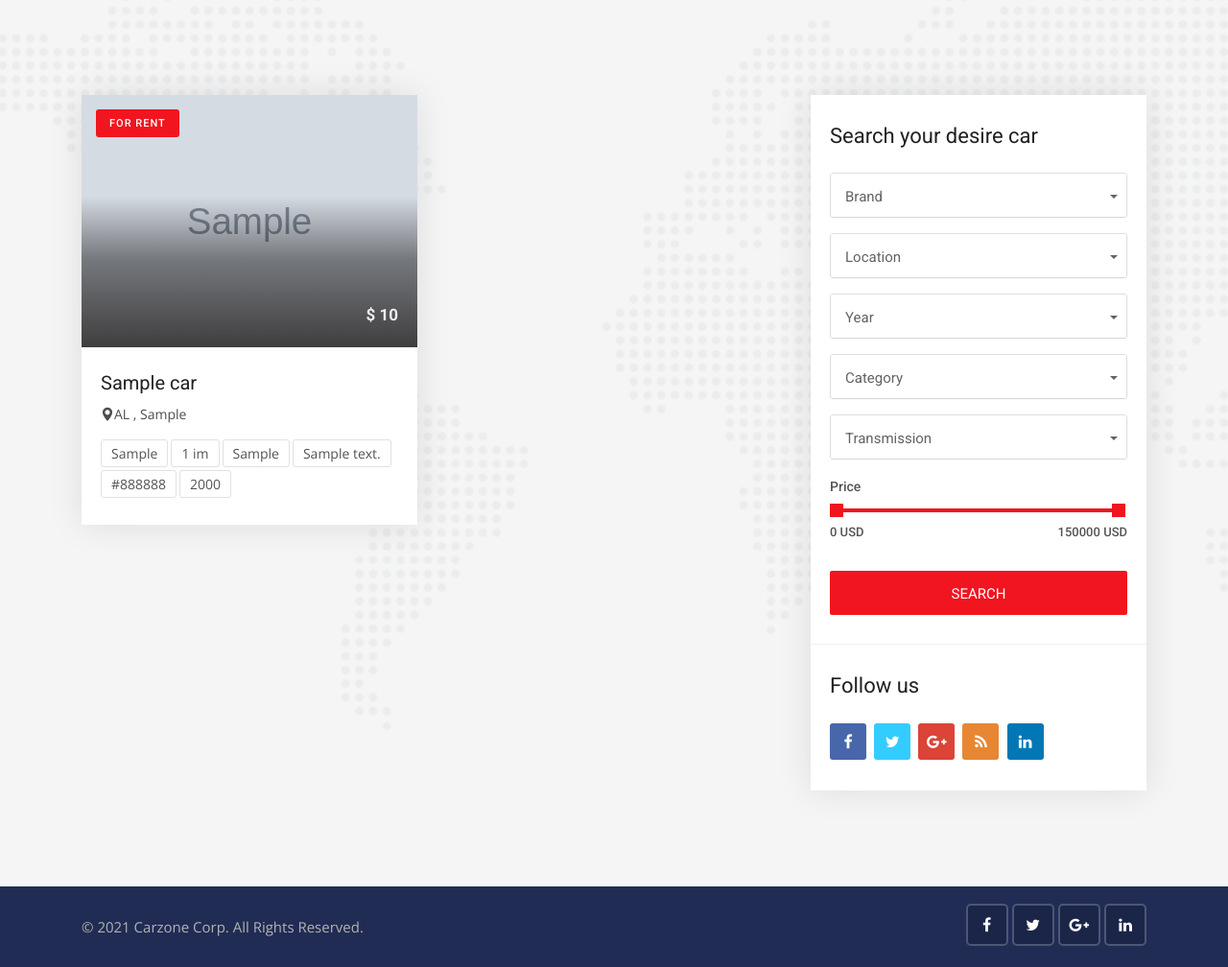
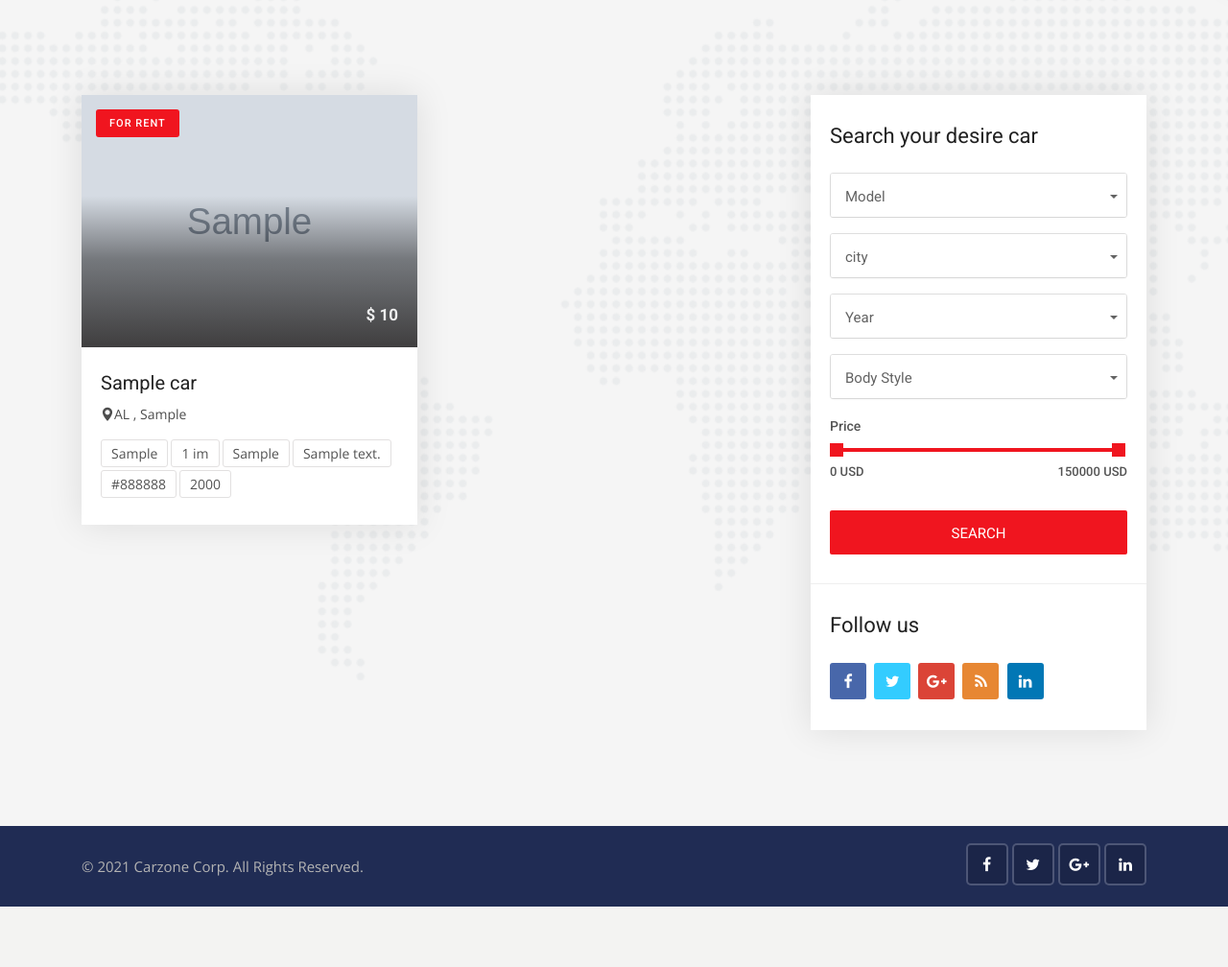
Before and after one commit to alisamadzadeh46/car, a Django app: page /cars/ in a window 1280 px wide. Shown: the part 361-1369 px from the top of the page at 96% size. After the commit the page ends 1306 px from the top, so only its background shows below. Run offline with Django 3.2, Linux system fonts and the light colour scheme; tables that the repository leaves empty hold one stand-in row (values such as "Sample post"); grey boxes marked "Sample" are stand-in pictures; some libraries are stand-ins or nearby versions.

Commit message:
update views.py and cars.html

```diff
--- a/cars/views.py
+++ b/cars/views.py
@@ -10,8 +10,16 @@ def cars(request):
     paginator = Paginator(car, 2)
     page = request.GET.get('page')
     paged_cars = paginator.get_page(page)
+    model_search = Cars.objects.values_list('model', flat=True).distinct()
+    city_search = Cars.objects.values_list('city', flat=True).distinct()
+    year_search = Cars.objects.values_list('year', flat=True).distinct()
+    body_style_search = Cars.objects.values_list('body_style', flat=True).distinct()
     data = {
         'car': paged_cars,
+        'model_search': model_search,
+        'city_search': city_search,
+        'year_search': year_search,
+        'body_style_search': body_style_search,
     }
     return render(request, 'cars/cars.html', data)
 
@@ -28,6 +36,10 @@ def car_detail(request, id):
 
 def search(request):
     car = Cars.objects.order_by('-created_data')
+    model_search = Cars.objects.values_list('model', flat=True).distinct()
+    city_search = Cars.objects.values_list('city', flat=True).distinct()
+    year_search = Cars.objects.values_list('year', flat=True).distinct()
+    body_style_search = Cars.objects.values_list('body_style', flat=True).distinct()
     if 'q' in request.GET:
         q = request.GET['q']
         if q:
@@ -61,5 +73,9 @@ def search(request):
 
     data = {
         'car': car,
+        'model_search': model_search,
+        'city_search': city_search,
+        'year_search': year_search,
+        'body_style_search': body_style_search,
     }
     return render(request, 'cars/search.html', data)
--- a/templates/cars/cars.html
+++ b/templates/cars/cars.html
@@ -94,13 +94,14 @@
                                             <li class="page-item"><a class="page-link active" href="#">{{ page }}</a>
                                             </li>
                                         {% else %}
-                                            <li class="page-item"><a class="page-link" href="?page={{ page }}">{{ page }}</a>
+                                            <li class="page-item"><a class="page-link"
+                                                                     href="?page={{ page }}">{{ page }}</a>
                                             </li>
                                         {% endif %}
 
                                     {% endfor %}
 
-                                     {% if car.has_next %}
+                                    {% if car.has_next %}
                                         <li class="page-item">
                                             <a class="page-link" href="?page={{ car.next_page_number }}"><i
                                                     class="fa fa-angle-right"></i></a>
@@ -122,53 +123,38 @@
                             <h3 class="sidebar-title">Search your desire car</h3>
                             <form method="GET">
                                 <div class="form-group">
-                                    <select class="selectpicker search-fields" name="brand">
-                                        <option>Brand</option>
-                                        <option>Any</option>
-                                        <option>New</option>
-                                        <option>Semi-New</option>
-                                        <option>Damaged</option>
-                                        <option>Used</option>
+                                    <select class="selectpicker search-fields" name="model">
+                                        <option>Model</option>
+                                        {% for model in model_search %}
+                                            <option value="{{ model }}">{{ model }}</option>
+                                        {% endfor %}
+
                                     </select>
                                 </div>
                                 <div class="form-group">
-                                    <select class="selectpicker search-fields" name="location">
-                                        <option>Location</option>
-                                        <option>United States</option>
-                                        <option>United Kingdom</option>
-                                        <option>American Samoa</option>
-                                        <option>Belgium</option>
-                                        <option>Cameroon</option>
-                                        <option>Canada</option>
+                                    <select class="selectpicker search-fields" name="city">
+                                        <option>city</option>
+                                        {% for city in city_search %}
+                                            <option value="{{ city }}">{{ city }}</option>
+                                        {% endfor %}
+
                                     </select>
                                 </div>
                                 <div class="form-group">
                                     <select class="selectpicker search-fields" name="year">
                                         <option>Year</option>
-                                        <option>2016</option>
-                                        <option>2017</option>
-                                        <option>2018</option>
-                                        <option>2019</option>
-                                        <option>2020</option>
+                                        {% for year in year_search %}
+                                            <option value="{{ year }}">{{ year }}</option>
+                                        {% endfor %}
                                     </select>
                                 </div>
                                 <div class="form-group">
-                                    <select class="selectpicker search-fields" name="category">
-                                        <option>Category</option>
-                                        <option>Luxury Car</option>
-                                        <option>Pickup Truck</option>
-                                        <option>Minivan</option>
-                                        <option>Truck</option>
-                                        <option>Sports Car</option>
-                                        <option>Wagon</option>
-                                    </select>
-                                </div>
-                                <div class="form-group">
-                                    <select class="selectpicker search-fields" name="transmission">
-                                        <option>Transmission</option>
-                                        <option>Automatic</option>
-                                        <option>Manual</option>
-                                        <option>Tiptronic</option>
+                                    <select class="selectpicker search-fields" name="body_style">
+                                        <option>Body Style</option>
+                                        {% for body_style in body_style_search %}
+                                            <option value="{{ body_style }}">{{ body_style }}</option>
+                                        {% endfor %}
+
                                     </select>
                                 </div>
                                 <div class="range-slider clearfix">
```
